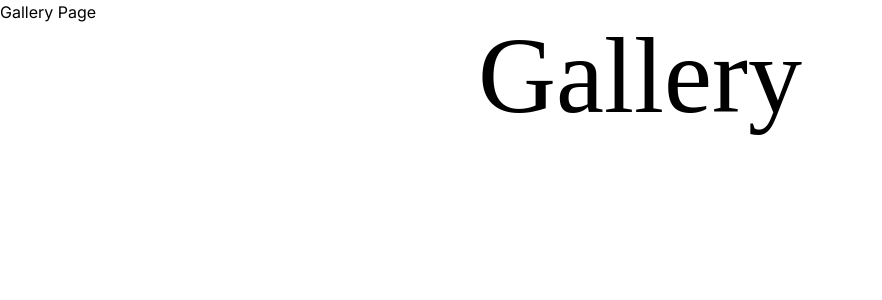
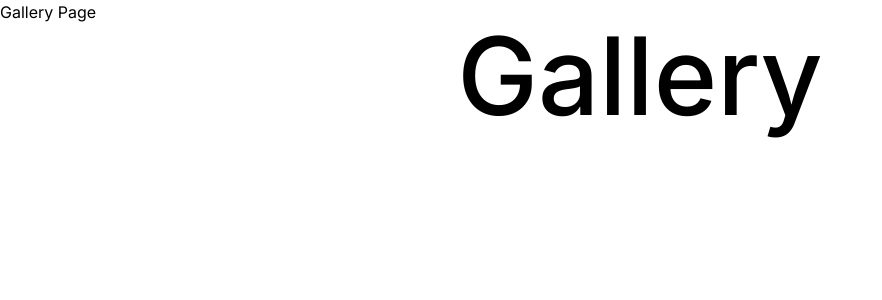
Before and after one commit to acm-ucr/skate-club-website, a Next.js app: page /gallery in a window 1280 px wide. Shown: the top 300 px of the page, without its empty margins (0-882 px from the left). Built offline with nearby package versions, Linux system fonts and the light colour scheme.

Commit message:
Changed GalleryHeader's font properties to be inside classname props using tailwindCSS

```diff
--- a/src/components/gallery/GalleryHeader.tsx
+++ b/src/components/gallery/GalleryHeader.tsx
@@ -1,9 +1,6 @@
-import React from "react";
-import "./styles.css";
-
 const GalleryHeader = () => {
   return (
-    <div className="gallery-text flex w-full flex-row justify-center">
+    <div className="flex w-full flex-row justify-center text-left font-banco text-[108px] font-medium leading-[103.25px]">
       Gallery
     </div>
   );
--- a/src/components/gallery/styles.css
+++ /dev/null
@@ -1,7 +0,0 @@
-.gallery-text {
-  font-family: "Banco";
-  font-size: 108px;
-  font-weight: 500;
-  line-height: 103.25px;
-  text-align: left;
-}
```
